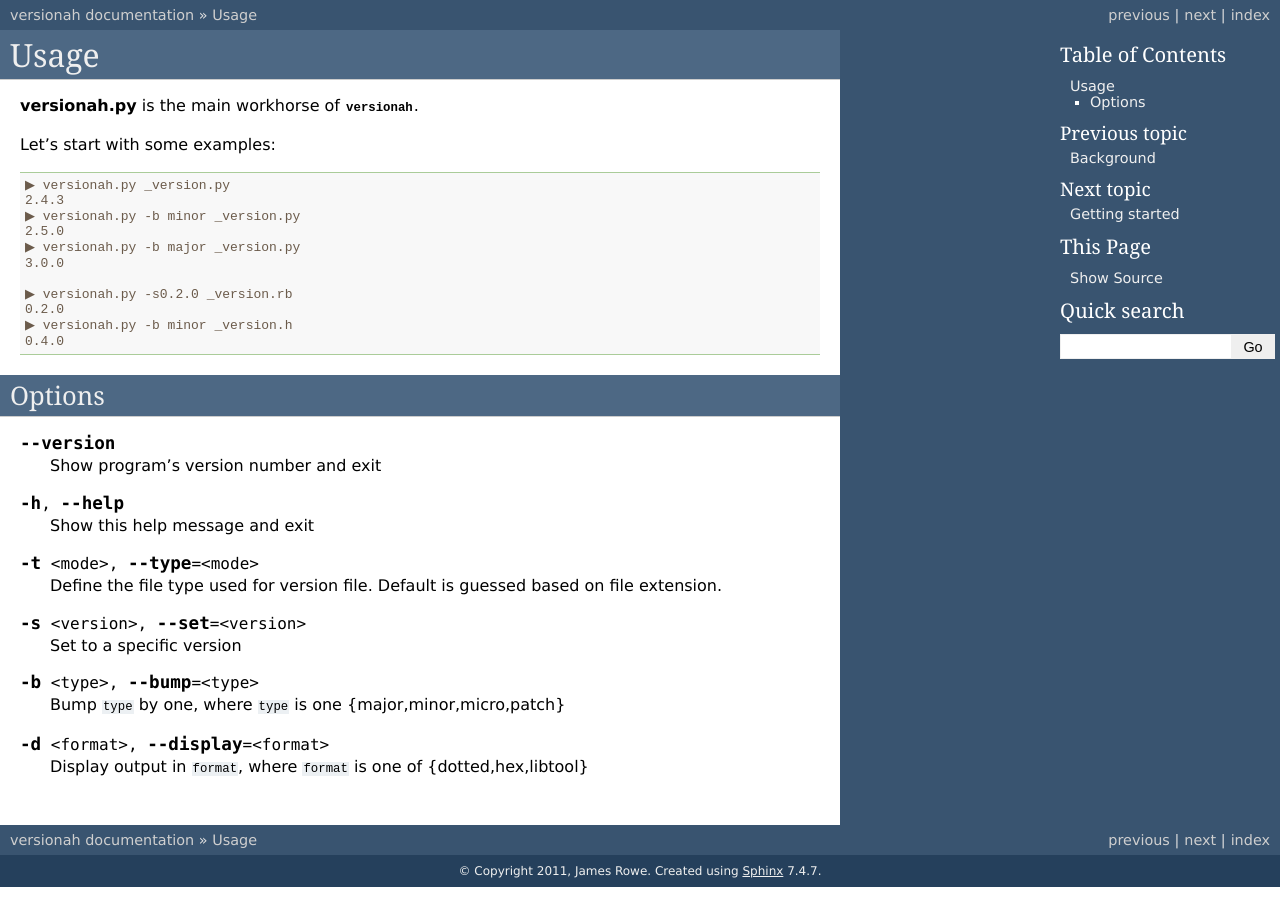
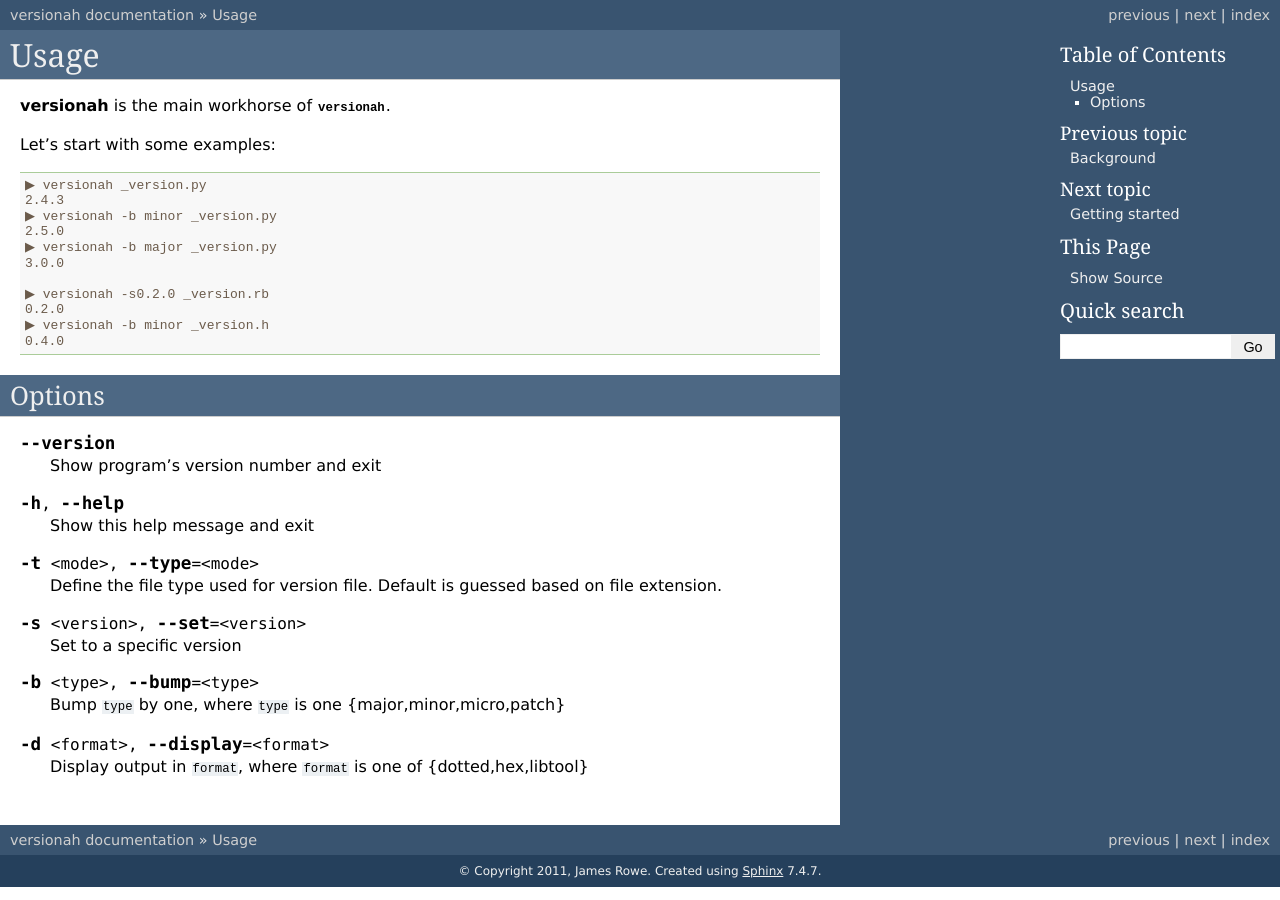
Before and after one commit to JNRowe/versionah, a Sphinx documentation site: the page built from doc/usage.rst, in a window 1280 px wide. Built offline with Sphinx 7.4.7, drawn with Linux system fonts in a browser that asks for light colours; the version number could not be read and is left out.

```diff
--- a/doc/getting_started.rst
+++ b/doc/getting_started.rst
@@ -7,9 +7,9 @@ Initial setup
 The first time we run :command:`versionah` we must supply an version string, and
 optionally a name for the package::
 
-    ▶ versionah.py -t c -s0.2.0 src/version.h
+    ▶ versionah -t c -s0.2.0 src/version.h
     0.2.0
-    ▶ versionah.py -t c -s0.2.0 -n my_app src/version.h
+    ▶ versionah -t c -s0.2.0 -n my_app src/version.h
     0.2.0
 
 :file:`Makefile` usage
--- a/doc/usage.rst
+++ b/doc/usage.rst
@@ -1,26 +1,26 @@
 Usage
 =====
 
-:program:`versionah.py` is the main workhorse of :mod:`versionah`.
+:program:`versionah` is the main workhorse of :mod:`versionah`.
 
 Let's start with some examples::
 
-    ▶ versionah.py _version.py
+    ▶ versionah _version.py
     2.4.3
-    ▶ versionah.py -b minor _version.py
+    ▶ versionah -b minor _version.py
     2.5.0
-    ▶ versionah.py -b major _version.py
+    ▶ versionah -b major _version.py
     3.0.0
 
-    ▶ versionah.py -s0.2.0 _version.rb
+    ▶ versionah -s0.2.0 _version.rb
     0.2.0
-    ▶ versionah.py -b minor _version.h
+    ▶ versionah -b minor _version.h
     0.4.0
 
 Options
 '''''''
 
-.. program:: versionah.py
+.. program:: versionah
 
 .. cmdoption:: --version
 
--- a/doc/versionah.1.rst
+++ b/doc/versionah.1.rst
@@ -1,5 +1,5 @@
-versionah.py
-============
+versionah
+=========
 
 Version management made easy
 ----------------------------
@@ -13,7 +13,7 @@ Version management made easy
 SYNOPSIS
 --------
 
-    versionah.py [option]... <file>
+    versionah [option]... <file>
 
 DESCRIPTION
 -----------
```
